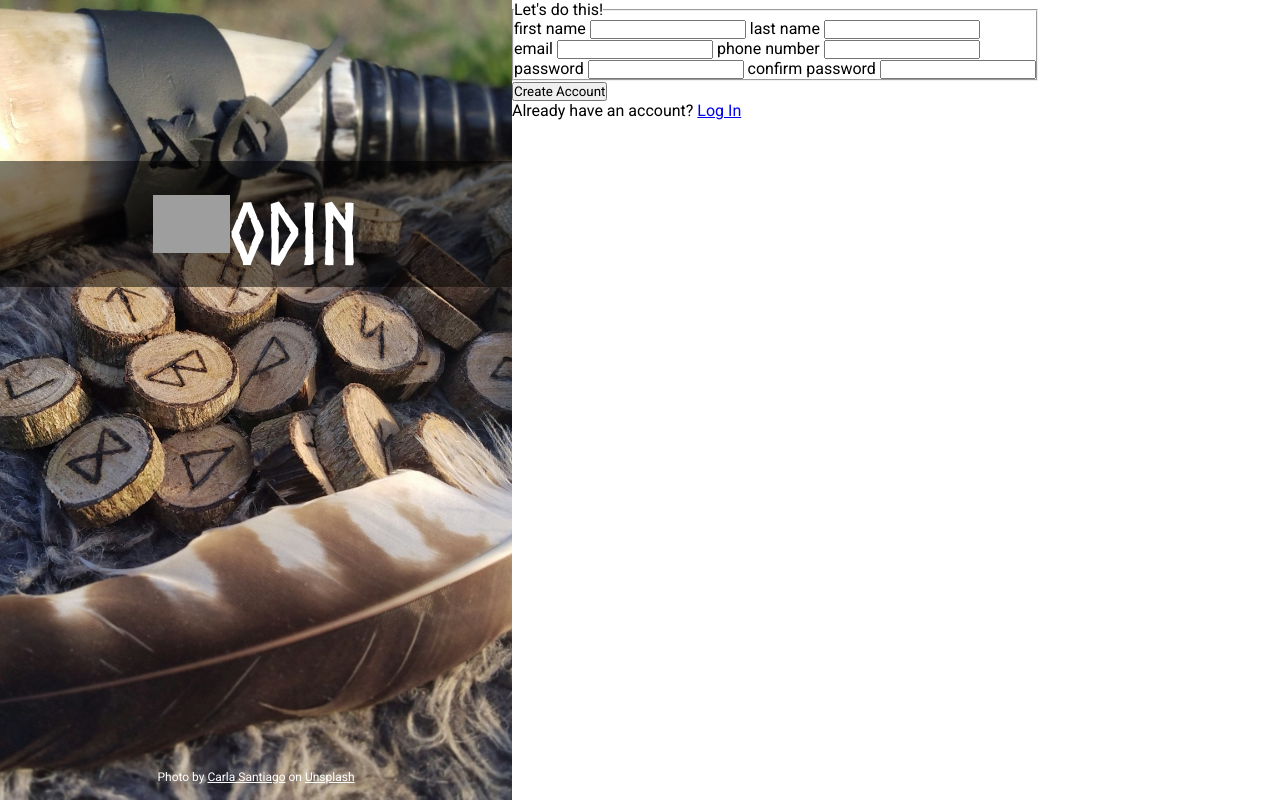
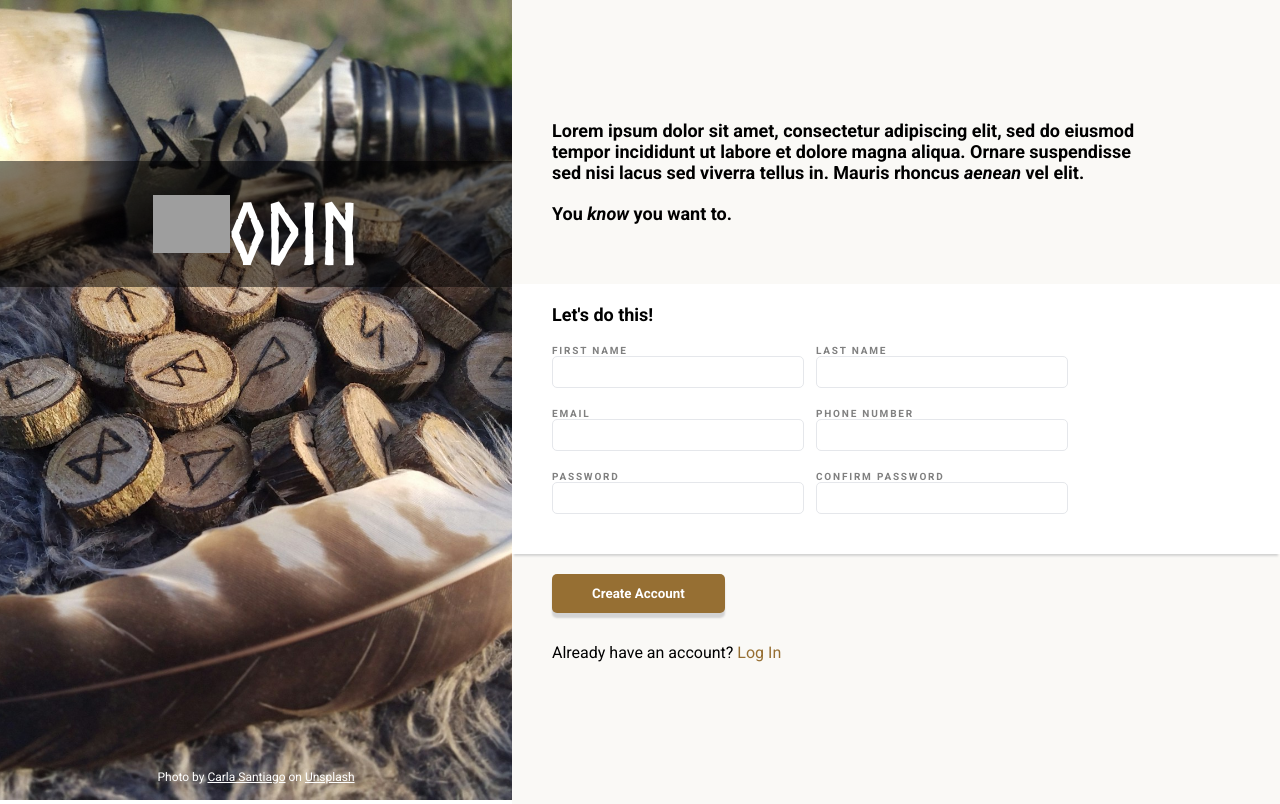
Before and after one commit to marques-j-robinson/odin-signup-form, a plain HTML site: page index.html in a window 1280 px wide. Drawn offline with Linux system fonts and the light colour scheme; grey boxes are pictures that could not be loaded.

Commit message:
finish styling the form side

```diff
--- a/index.html
+++ b/index.html
@@ -19,32 +19,49 @@
           </div>
       </div>
       <main>
-          <div class="site-info"></div>
+          <div class="site-info">
+              <p>Lorem ipsum dolor sit amet, consectetur adipiscing elit, sed do eiusmod tempor incididunt ut labore et dolore magna aliqua. Ornare suspendisse sed nisi lacus sed viverra tellus in. Mauris rhoncus <em>aenean</em> vel elit.</p>
+              <p>You <em>know</em> you want to.</p>
+          </div>
           <form action="#" method="get">
               <fieldset>
                 <legend>Let's do this!</legend>
+                <div class="form__row">
                     <div>
                         <label for="first_name">first name</label>
                         <input type="text" id="first_name" name="first_name" />
+                    </div>
+                    <div>
                         <label for="last_name">last name</label>
                         <input type="text" id="last_name" name="last_name" />
                     </div>
+                </div>
+                <div class="form__row">
                     <div>
                         <label for="email">email</label>
                         <input type="email" id="email" name="email" />
+                    </div>
+                    <div>
                         <label for="phone_number">phone number</label>
                         <input type="text" id="phone_number" name="phone_number" />
                     </div>
+                </div>
+                <div class="form__row">
                     <div>
                         <label for="password">password</label>
                         <input type="password" id="password" name="password" required />
+                    </div>
+                    <div>
                         <label for="confirm_password">confirm password</label>
                         <input type="password" id="confirm_password" name="confirm_password" required />
                     </div>
+                </div>
               </fieldset>
-              <button type="submit">Create Account</button>
           </form>
+          <div class="form-submit">
+            <button class="btn--submit" type="submit">Create Account</button>
             <p>Already have an account? <a href="#">Log In</a></p>
+          </div>
       </main>
   </body>
 </html>
--- a/style.css
+++ b/style.css
@@ -62,3 +62,86 @@ body {
     font-size: 85px;
     margin-top: 20px;
 }
+
+main {
+    width: 60%;
+    background-color: #FAF9F6;
+}
+
+.site-info {
+    margin: 120px 120px 60px 40px;
+    font-weight: bold;
+    font-size: 18px;
+}
+
+.site-info p:first-child {
+    margin-bottom: 20px;
+}
+
+form {
+    background-color: #fff;
+    padding: 20px 40px;
+    margin-bottom: 20px;
+    box-shadow: 0 4px 2px -2px lightgray;
+}
+
+fieldset {
+    border: none;
+    width: 75%;
+}
+
+legend {
+    font-size: 18px;
+    font-weight: bold;
+    margin-bottom: 20px;
+}
+
+input, label {
+    display: flex;
+    flex-direction: column;
+    width: 250px;
+}
+
+label {
+    text-transform: uppercase;
+    font-size: 10px;
+    color: gray;
+    font-weight: bold;
+    letter-spacing: 1.8px;
+}
+
+input {
+    height: 30px;
+    border: solid 1px #E5E7EB;
+    border-radius: 5px;
+}
+
+input:focus-visible {
+    box-shadow: 0 6px 2px -2px lightgray;
+}
+
+.form__row {
+    display: flex;
+    justify-content: space-between;
+    margin-bottom: 20px;
+}
+
+.form-submit {
+    margin-left: 40px;
+}
+
+.btn--submit {
+    background-color: #966F33;
+    color: #fff;
+    border: none;
+    padding: 12px 40px;
+    border-radius: 5px;
+    box-shadow: 0 5px 2px lightgray;
+    font-weight: bold;
+    margin-bottom: 30px;
+}
+
+.form-submit a {
+    text-decoration: none;
+    color: #966F33;
+}
```
Lines whose indentation alone changed are shown as unchanged.
